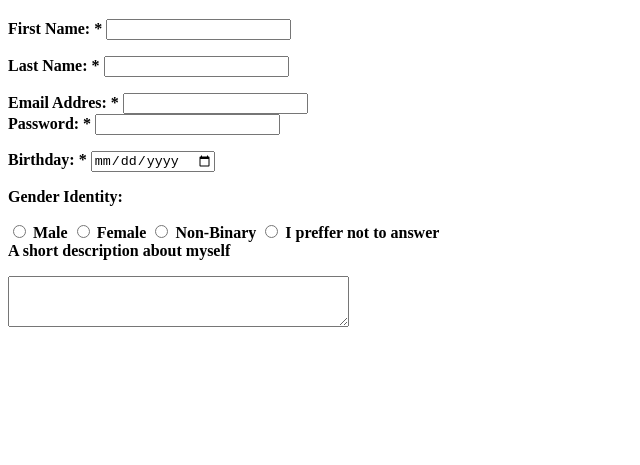
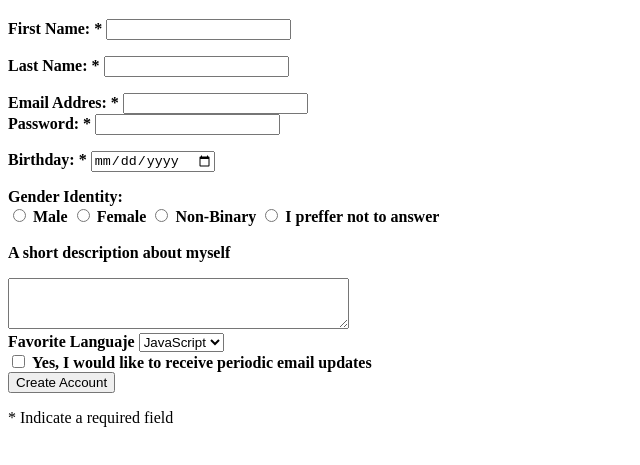
Before and after one commit to Rahumadat/formulario-html, a plain HTML site: page index.html in a window 1280 px wide. Shown: the part 61-526 px from the top of the page, without its empty margins (0-640 px from the left). Drawn offline with Linux system fonts and the light colour scheme.

Commit message:
commit de version finalizada

```diff
--- a/index.html
+++ b/index.html
@@ -7,36 +7,36 @@
     <title>Registration Form</title>
 </head>
 <body>
+    <form action="/process" method="post">
         <H1>Registration Form</H1>
-    <Section>
+        <div>
             <label for="bold"><strong>First Name: * </strong></label>
-        <input type="text" name="first_name">
+            <input type="text" name="first_name" required>
             <p></p>
-    </Section>
-    <Section>
+        </div>
+        <div>
             <label for="bold"><strong>Last Name: * </strong></label>
-        <input type="text" name="last_name">
+            <input type="text" name="last_name" required>
             <p></p>
-    </Section>
-    <Section>
+        </div>
+        <div>
             <label for="bold"><strong>Email Addres: * </strong></label>
-        <input type="email" name="email_addres">
-    </Section>
-    <Section>
+            <input type="email" name="email_addres" required>
+        </div>
+        <div>
             <label for="bold"><strong>Password: * </strong></label>
-        <input type="password" name="password">
+            <input type="password" name="password" required>
             <p></p>
-    </Section>
-    <Section>
+        </div>
+        <div>
             <label for="bold"><strong>Birthday: * </strong></label>
-        <input type="date" name="date">
+            <input type="date" name="date" required>
             <p></p>
-    </Section>
-    <Section>
+        </div>
+        <div>
             <label for="bold"><strong>Gender Identity: </strong></label>
-        <p></p>
-    </Section>
-    <Section>
+        </div>
+        <div>
             <input type="radio" name="male" value="bold" id="male">
             <label for="bold"><strong>Male</strong></label>
             <input type="radio" name="female" value="bold" id="female">
@@ -45,14 +45,33 @@
             <label for="bold"><strong>Non-Binary</strong></label>
             <input type="radio" name="non-answer" value="bold" id="n-a">
             <label for="bold"><strong>I preffer not to answer</strong></label>
-    </Section>
-    <section>
+        </div>
+        <br>
+        <div>
             <label for="bold"><strong>A short description about myself</strong></label>
             <p></p>
-    </section>
-    <section>
+        </div>
+        <div>
             <textarea name="myself" cols="40" rows="3"></textarea>
-    </section>
+        </div>
+        <div>
+            <label for="bold"><strong>Favorite Languaje</strong></label>
+            <select name="languaje" required>
+                <option>JavaScript</option>
+                <option>Python</option>
+                <option>C-Sharp</option>
+                <option>Ruby</option>
+            </select>
+        </div>
+        <div>
+            <input type="checkbox" name="accept" id="accept">
+            <label for="bold"><strong>Yes, I would like to receive periodic email updates</strong></label>
+        </div>
+        <div>
+            <input type="submit" value="Create Account" >
+        </div>
+        <p>* Indicate a required field</p>
+    </form>
 
 </body>
 </html>
```
Lines whose indentation alone changed are shown as unchanged.
